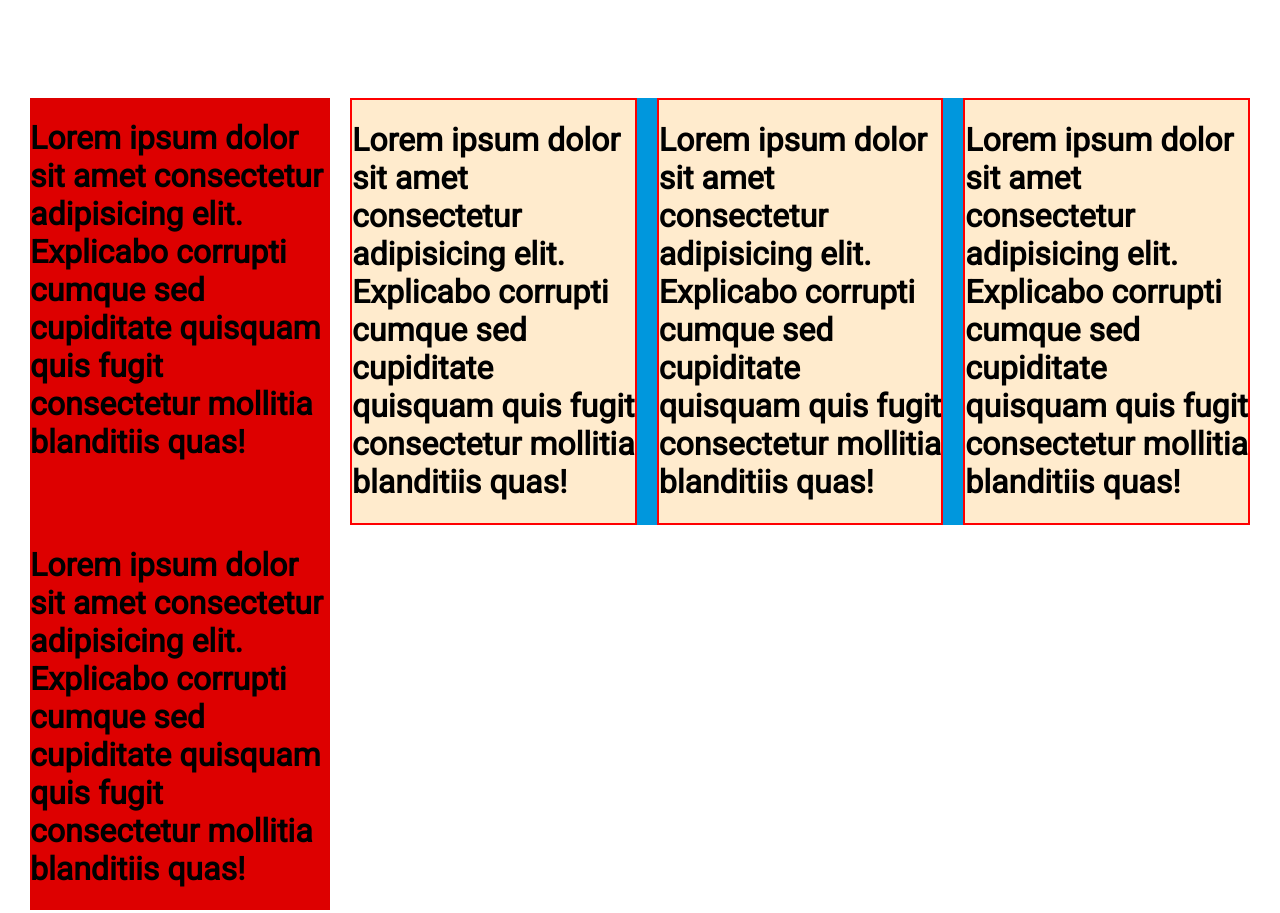
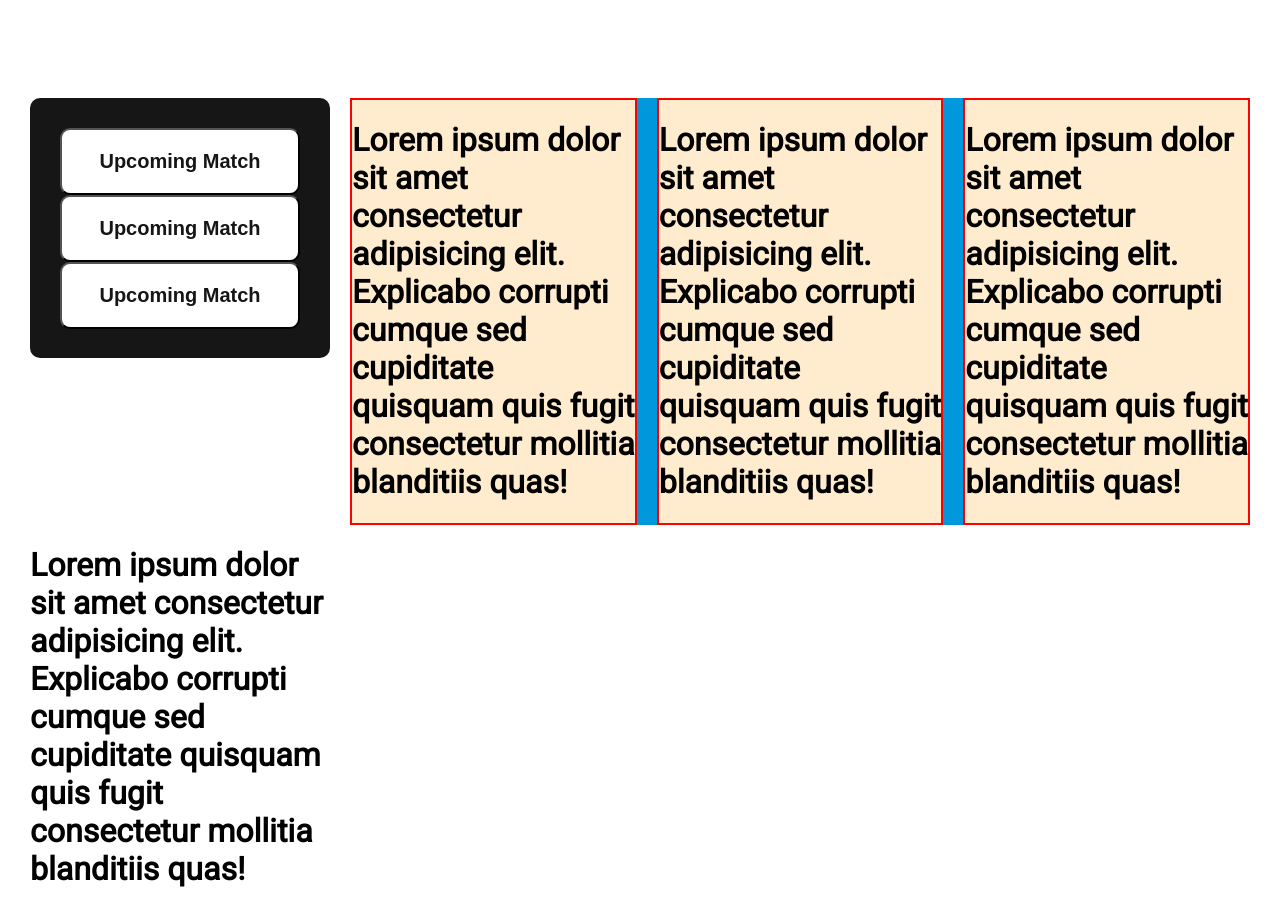
Before and after one commit to Arahman75/country-cup, a plain HTML site: page index.html in a window 1280 px wide. Shown: the part 639-1552 px from the top of the page. Drawn offline with Linux system fonts and the light colour scheme.

Commit message:
added a button

```diff
--- a/index.html
+++ b/index.html
@@ -29,9 +29,10 @@
         </div>
     </header>
     <main>
-        <div class="box-1">
-            <h1>Lorem ipsum dolor sit amet consectetur adipisicing elit. Explicabo corrupti cumque sed cupiditate
-                quisquam quis fugit consectetur mollitia blanditiis quas!</h1>
+        <div class="sidebar">
+            <button class="second-btn">Upcoming Match</button>
+            <button class="second-btn">Upcoming Match</button>
+            <button class="second-btn">Upcoming Match</button>
         </div>
         <div class="box-2">
             <div>
--- a/style.css
+++ b/style.css
@@ -62,11 +62,24 @@ main {
     margin: auto;
     display: grid;
     grid-template-columns: 300px auto;
-    /* grid-template-column: 100px auto 100px; */
+
 }
 
-.box-1 {
-    background-color: #DD0000;
+.sidebar {
+    background: #161616;
+    border-radius: 10px;
+    height: 200px;
+    padding: 30px;
+}
+
+.second-btn {
+    width: 100%;
+    padding: 20px 0;
+    background: white;
+    border-radius: 10px;
+    font-weight: 600;
+    font-size: 20px;
+    color: #161616;
 }
 
 .box-2 {
```
